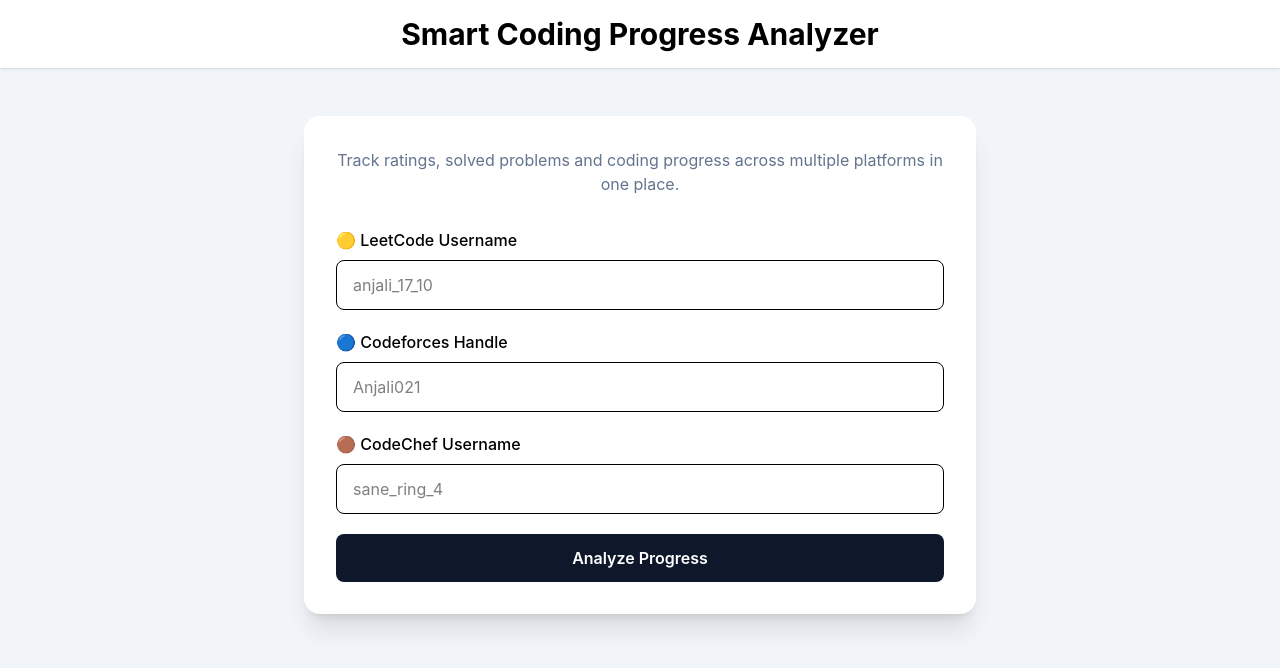
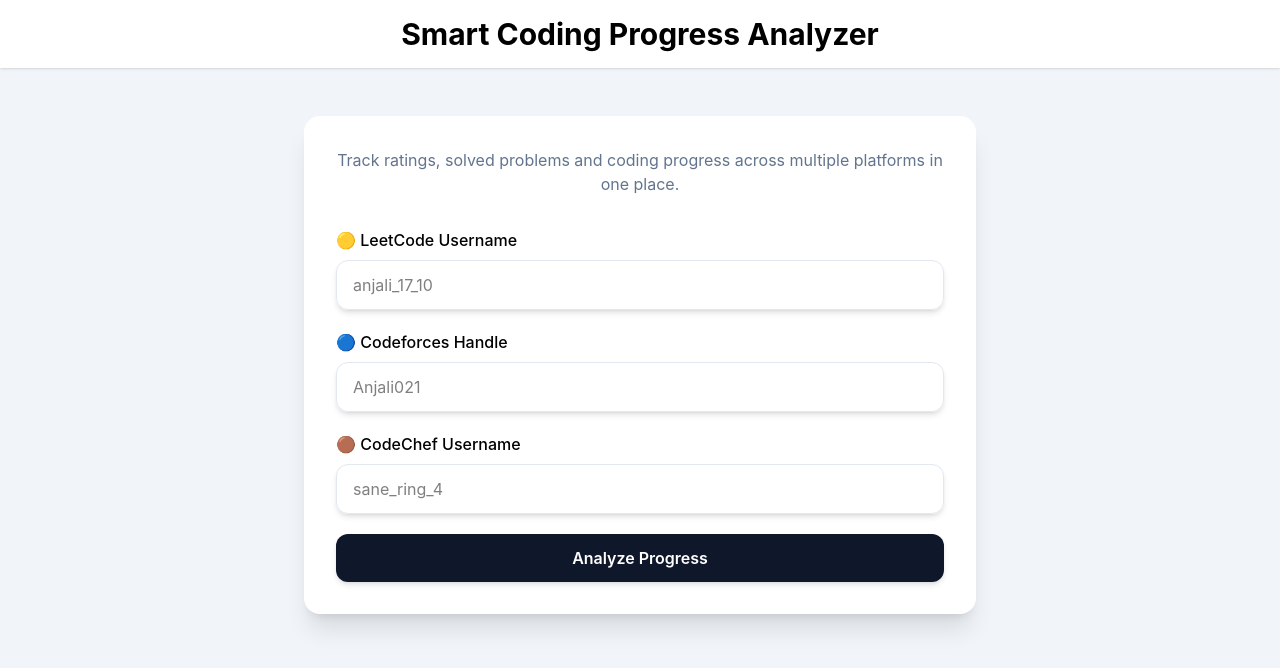
Before and after one commit to Anjali17-10/smart-coding-progress-analyzer-v2, a React (Vite) app: page / in a window 1280 px wide. Shown: the top 668 px of the page. Built offline with nearby package versions, Linux system fonts and the light colour scheme.

Commit message:
Improve input and button styling

```diff
--- a/src/components/InputForm.jsx
+++ b/src/components/InputForm.jsx
@@ -1,4 +1,18 @@
+import { useState } from "react";
+
 export default function InputForm() {
+  const [leetcode, setLeetcode] = useState("");
+  const [codeforces, setCodeforces] = useState("");
+  const [codechef, setCodechef] = useState("");
+
+  function handleAnalyze() {
+    console.log({
+      leetcode,
+      codeforces,
+      codechef,
+    });
+  }
+
   return (
     <div className="mt-8 space-y-5">
       <div>
@@ -7,8 +21,10 @@
         </label>
         <input
           type="text"
+          value={leetcode}
+          onChange={(e) => setLeetcode(e.target.value)}
           placeholder="anjali_17_10"
-          className="w-full border rounded-lg px-4 py-3 focus:outline-none focus:ring-2 focus:ring-yellow-400"
+     className="w-full border border-slate-200 rounded-xl px-4 py-3 shadow-md hover:shadow-lg focus:outline-none focus:ring-2 focus:ring-yellow-400 focus:shadow-xl transition-all duration-200"
         />
       </div>
 
@@ -18,8 +34,10 @@
         </label>
         <input
           type="text"
+          value={codeforces}
+          onChange={(e) => setCodeforces(e.target.value)}
           placeholder="Anjali021"
-          className="w-full border rounded-lg px-4 py-3 focus:outline-none focus:ring-2 focus:ring-blue-400"
+        className="w-full border border-slate-200 rounded-xl px-4 py-3 shadow-md hover:shadow-lg focus:outline-none focus:ring-2 focus:ring-yellow-400 focus:shadow-xl transition-all duration-200"
         />
       </div>
 
@@ -29,12 +47,17 @@
         </label>
         <input
           type="text"
+          value={codechef}
+          onChange={(e) => setCodechef(e.target.value)}
           placeholder="sane_ring_4"
-          className="w-full border rounded-lg px-4 py-3 focus:outline-none focus:ring-2 focus:ring-orange-400"
+      className="w-full border border-slate-200 rounded-xl px-4 py-3 shadow-md hover:shadow-lg focus:outline-none focus:ring-2 focus:ring-yellow-400 focus:shadow-xl transition-all duration-200"
         />
       </div>
 
-      <button className="w-full bg-slate-900 text-white py-3 rounded-lg font-semibold hover:scale-105 transition">
+      <button
+        onClick={handleAnalyze}
+       className="w-full bg-slate-900 text-white py-3 rounded-xl font-semibold shadow-md hover:shadow-xl hover:scale-[1.02] transition-all duration-200"
+      >
         Analyze Progress
       </button>
     </div>
```
